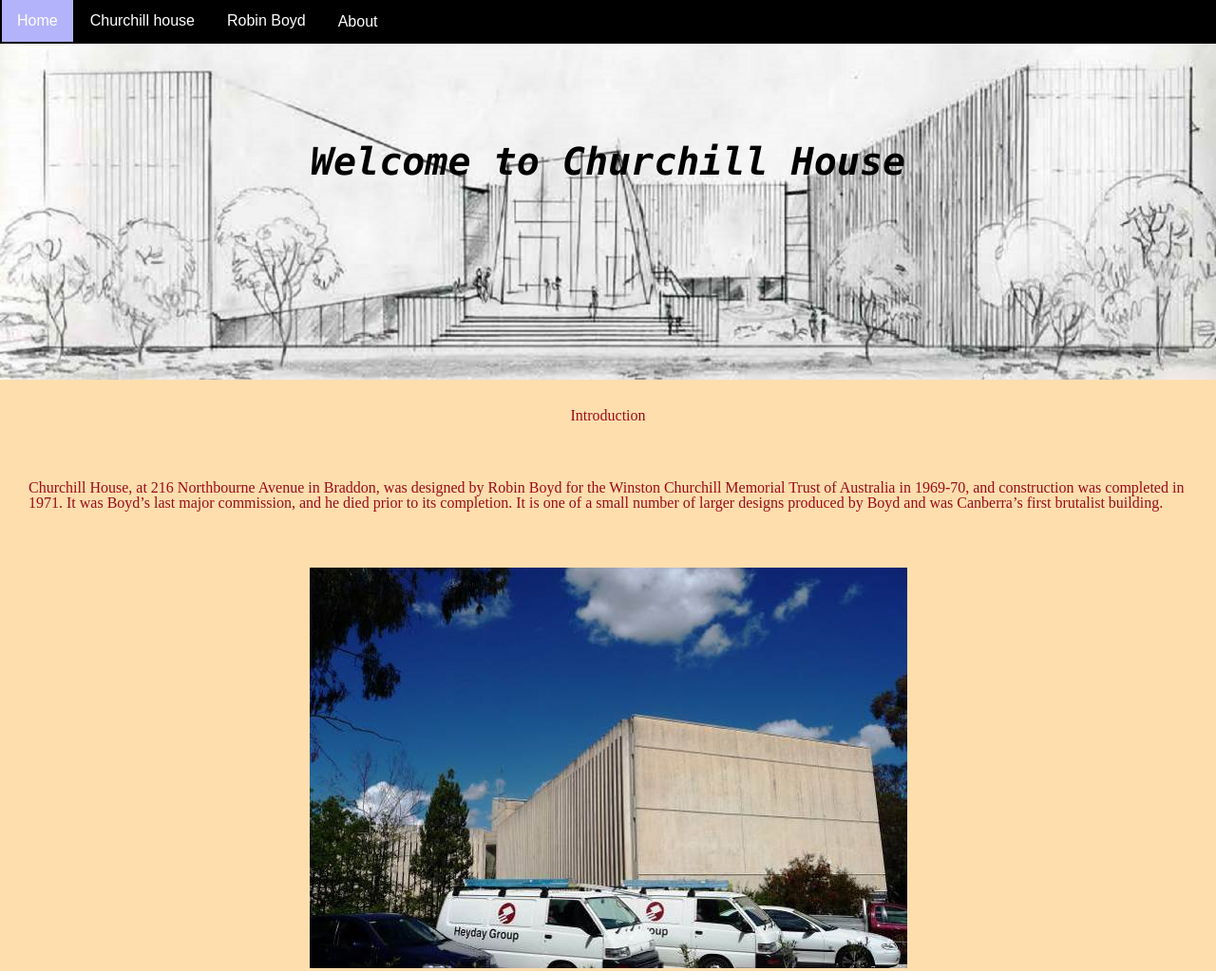
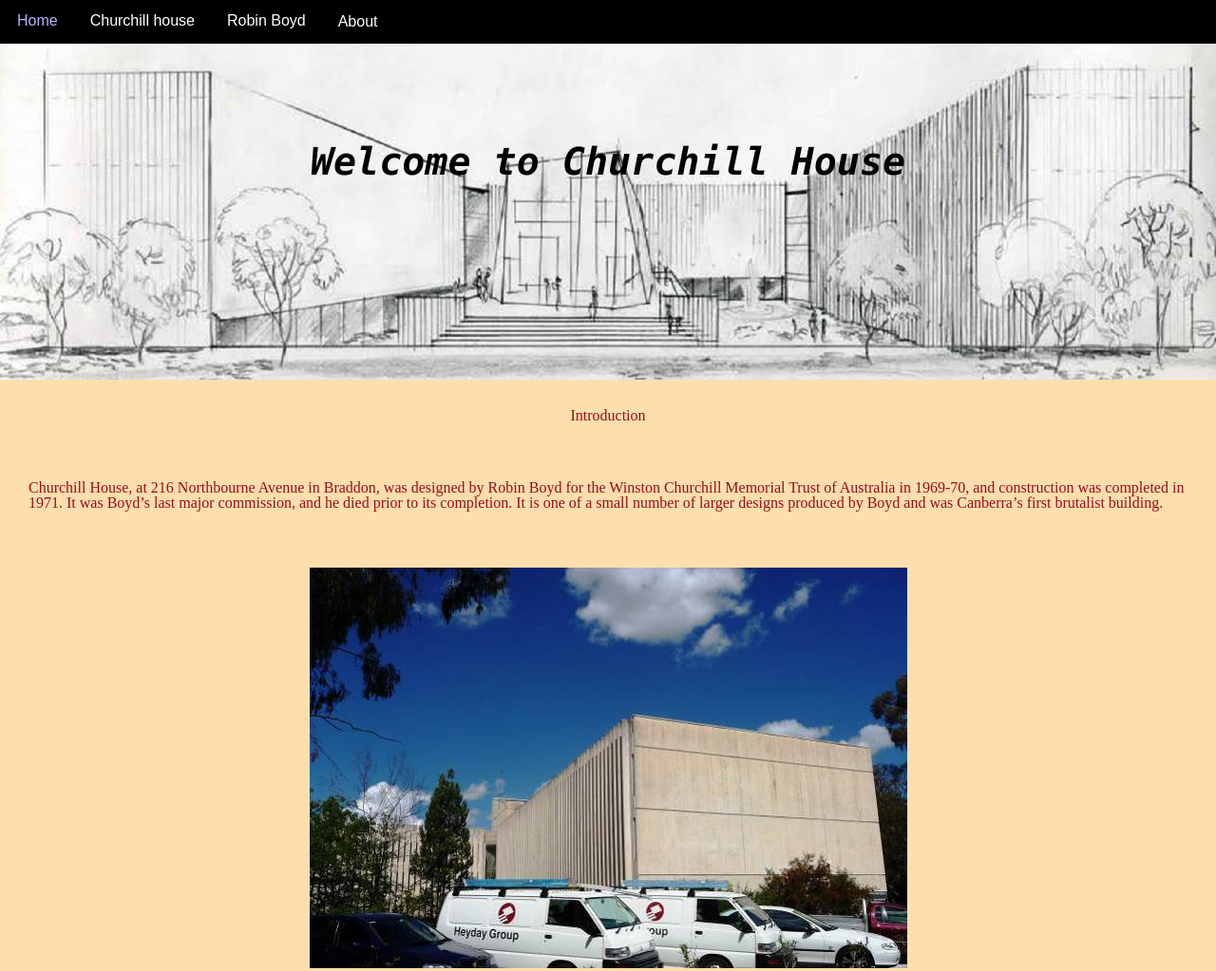
Before and after one commit to quyendaooo/mywebsite-winter, a plain HTML site: page index.html in a window 1280 px wide. Shown: the top 1023 px of the page at 95% size. Drawn offline with Linux system fonts and the light colour scheme.

Commit message:
Update mystyle.css

```diff
--- a/assets/css/mystyle.css
+++ b/assets/css/mystyle.css
@@ -59,7 +59,7 @@ ul {
 }
 
 #topnav a.active {
-    background-color: #B2B3FB;
+    color: #B2B3FB;
 }
 
 
```
